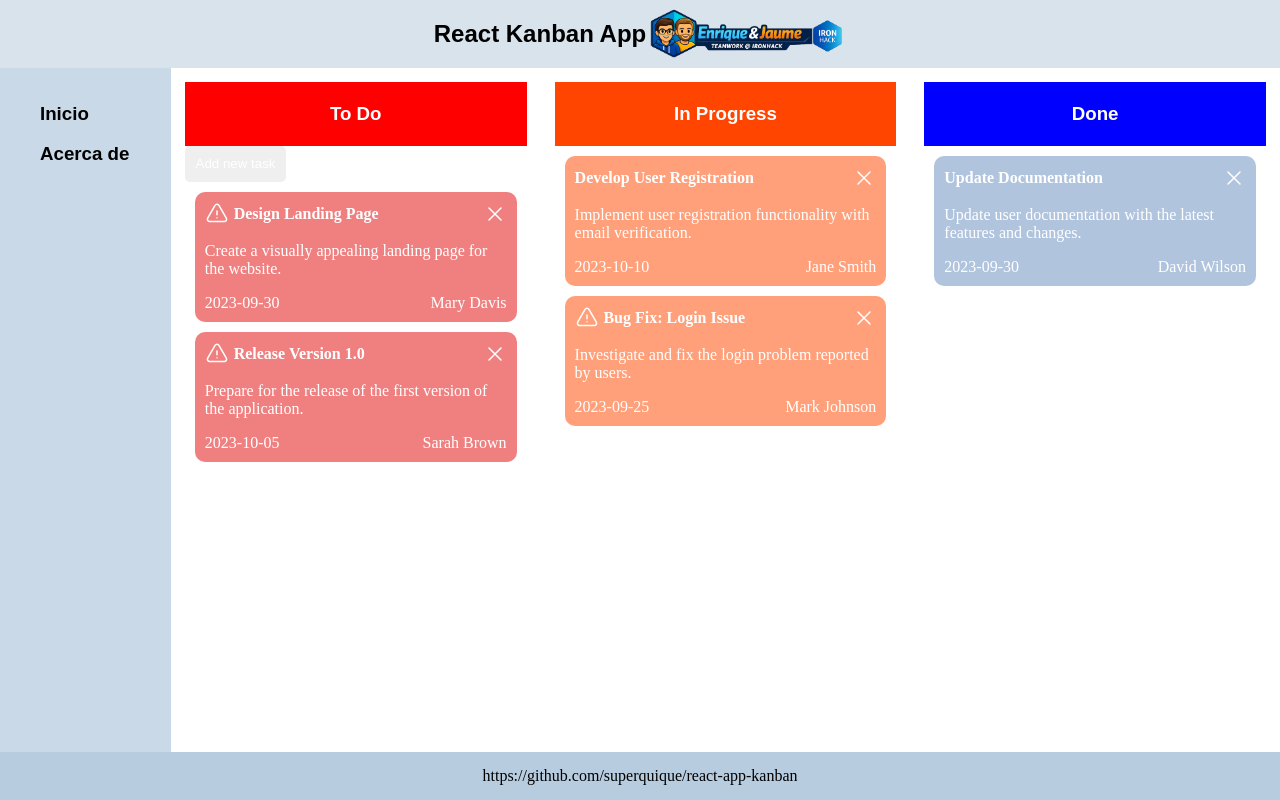
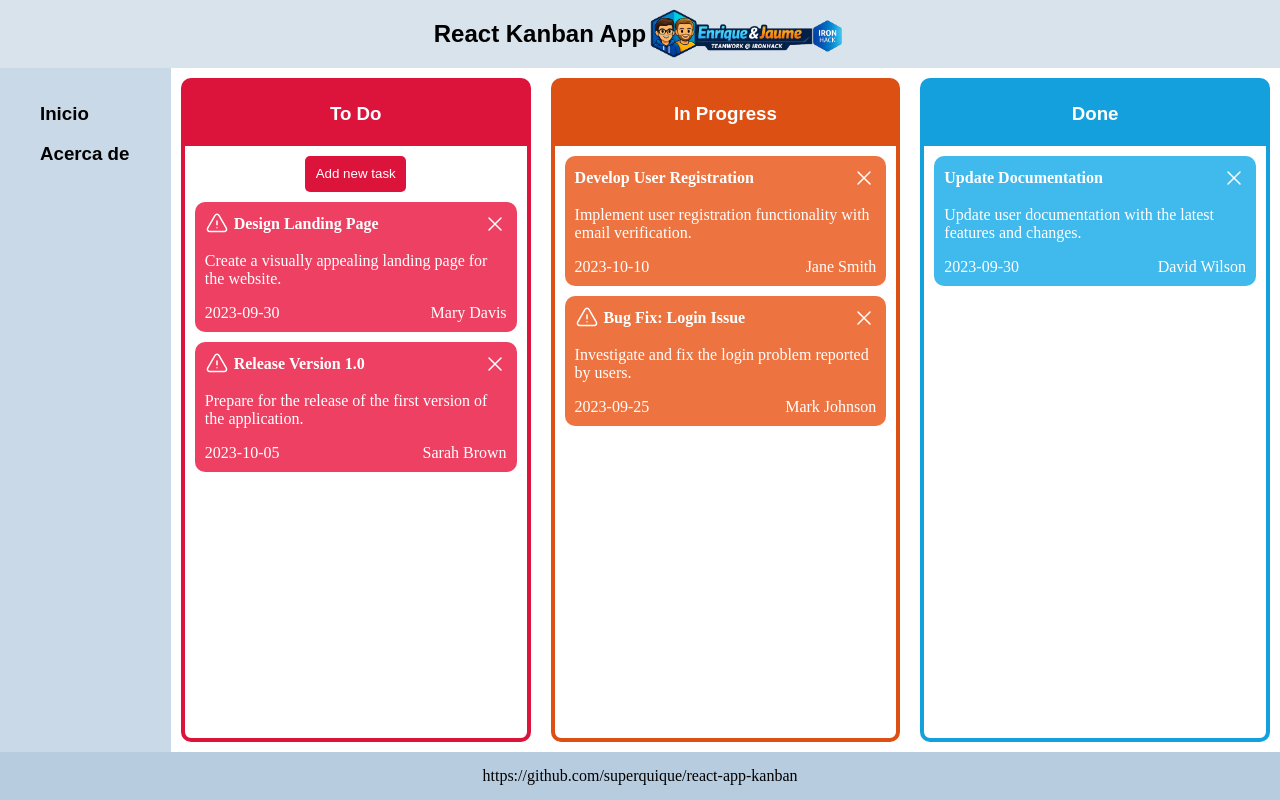
Before and after one commit to superquique/react-app-kanban, a React (Vite) app: page / in a window 1280 px wide. Built offline with nearby package versions, Linux system fonts and the light colour scheme.

Commit message:
feat: add dragable functionality and close buttons

```diff
--- a/package.json
+++ b/package.json
@@ -11,6 +11,8 @@
   },
   "dependencies": {
     "react": "^19.2.0",
+    "react-dnd": "^16.0.1",
+    "react-dnd-html5-backend": "^16.0.1",
     "react-dom": "^19.2.0",
     "react-router-dom": "^7.13.1"
   },
--- a/src/components/AddTask.jsx
+++ b/src/components/AddTask.jsx
@@ -111,7 +111,8 @@ function AddTask ({ onCreate, onToggleForm }) {
                     />
                 </label>
 
-                <button>Add new task</button>
+                <button type="submit" >Add new task</button>
+                <button onClick={onToggleForm}>Cancel</button>
             </form>
         </div>
     )
--- a/src/components/Column.jsx
+++ b/src/components/Column.jsx
@@ -1,19 +1,44 @@
+import { useDrop } from 'react-dnd'
 import Task from "./Task";
 
 function Column (props) {
+
+    const moveTask = (taskId) => {
+        const filteredTask = props.taskList.find((task) => {
+            return task.id === taskId;
+        })
+
+        filteredTask.status = props.columnType;
+
+        console.log(filteredTask);
+
+        props.onUpdate(filteredTask);
+
+    }
+
+    const [collectedProps, drop] = useDrop(() => ({
+        accept: 'TASK',
+        drop: (item) => moveTask(item.id)
+    }))
 
     const filteredTasks = props.taskList.filter((task) => {
         return task.status === props.columnType;
     })
 
+
     return (
-        <div className="column" style={{backgroundColor: props.bgColorContent}}>
+        <div ref={drop} className="column" style={{
+            backgroundColor: props.bgColorConten,
+            borderColor: props.bgColorTitle
+            }}>
             <h3 style={{backgroundColor: props.bgColorTitle}}>
                 {props.columnType}
             </h3>
 
             { props.columnType === "To Do" &&
-                <button onClick={ props.onToggleForm }>Add new task</button>
+                <div id="add-task-button">
+                    <button style={{backgroundColor: props.bgColorTitle}} onClick={ props.onToggleForm }>Add new task</button>
+                </div>
             }
 
             { filteredTasks &&
--- a/src/components/Task.jsx
+++ b/src/components/Task.jsx
@@ -1,8 +1,20 @@
 import { Link } from "react-router-dom";
+import { useDrag } from 'react-dnd'
 
 function Task (props) {
+    const [{ isDragging }, drag, dragPreview] = useDrag(() => ({
+		// "type" is required. It is used by the "accept" specification of drop targets.
+        type: 'TASK',
+            // The collect function utilizes a "monitor" instance (see the Overview for what this is)
+            // to pull important pieces of state from the DnD system.
+        item: {id: props.taskDetails.id},
+        collect: (monitor) => ({
+            isDragging: monitor.isDragging()
+        })
+    }))
+
     return (
-        <div className="task" style={{backgroundColor: props.bgColor}}>
+        <div ref={drag} className="task" style={{backgroundColor: props.bgColor}}>
             { props.taskDetails &&
             <>
                 <div className="task-header">
@@ -39,6 +51,7 @@ function Task (props) {
             </>
             }
         </div>
+
     )
 }
 
--- a/src/pages/DashboardPage.jsx
+++ b/src/pages/DashboardPage.jsx
@@ -1,6 +1,8 @@
 import { useState } from "react";
 import Column from "../components/Column";
 import AddTask from "../components/AddTask";
+import { DndProvider } from 'react-dnd'
+import { HTML5Backend } from 'react-dnd-html5-backend'
 
 function DashboardPage (props) {
 
@@ -19,28 +21,33 @@ function DashboardPage (props) {
                 />
             }
 
+            <DndProvider backend={HTML5Backend}>
                 <Column
-                bgColorTitle="red"
-                bgColorTask="lightCoral"
+                    bgColorTitle={props.taskColors["To Do"][0]}
+                    bgColorTask={props.taskColors["To Do"][1]}
                     taskList={props.taskList}
                     columnType="To Do"
                     deleteTaskCallback={props.onDelete}
                     onToggleForm={toggleForm}
+                    onUpdate={props.onUpdate}
                 />
                 <Column
-                bgColorTitle="orangeRed"
-                bgColorTask="lightSalmon"
+                    bgColorTitle={props.taskColors["In Progress"][0]}
+                    bgColorTask={props.taskColors["In Progress"][1]}
                     taskList={props.taskList}
                     columnType="In Progress"
                     deleteTaskCallback={props.onDelete}
+                    onUpdate={props.onUpdate}
                 />
                 <Column
-                bgColorTitle="blue"
-                bgColorTask="lightSteelBlue"
+                    bgColorTitle={props.taskColors["Done"][0]}
+                    bgColorTask={props.taskColors["Done"][1]}
                     taskList={props.taskList}
                     columnType="Done"
                     deleteTaskCallback={props.onDelete}
+                    onUpdate={props.onUpdate}
                 />
+            </DndProvider>
         </>
     )
 }
--- a/src/pages/TaskDetailsPage.jsx
+++ b/src/pages/TaskDetailsPage.jsx
@@ -1,7 +1,7 @@
 import { useState } from "react";
-import { useNavigate, useParams } from "react-router-dom";
+import { Link, useNavigate, useParams } from "react-router-dom";
 
-function TaskDetailsPage ({ taskArr, onUpdate }) {
+function TaskDetailsPage ({ taskArr, onUpdate, taskColors }) {
     const {taskId} = useParams();
     const taskDetails = taskArr.find((task) => {
         return task.id === taskId
@@ -38,12 +38,25 @@ function TaskDetailsPage ({ taskArr, onUpdate }) {
         navigate("/");
     }
 
+    const borderColor = taskColors[status][0];
+    const bgColor = taskColors[status][1];
+
     return (
+
         <div className="task-page">
             { taskDetails &&
-            <div className="task-detail-card">
-
-                <form onSubmit={handleSubmit} className="form">
+            <div className="task-detail-card" >
+                <form onSubmit={handleSubmit} className="form" style={{
+                    backgroundColor: bgColor,
+                    borderColor: borderColor
+                }}>
+                    <Link to="/">
+                        <div className="task-header-child" onClick={() => {}}>
+                            <svg width="24px" height="24px" xmlns="http://www.w3.org/2000/svg" fill="none" viewBox="0 0 24 24" strokeWidth={1.5} stroke="currentColor" className="size-6">
+                                <path strokeLinecap="round" strokeLinejoin="round" d="M6 18 18 6M6 6l12 12" />
+                            </svg>
+                        </div>
+                    </Link>
                     <label>
                         Title
                         <input
@@ -120,8 +133,11 @@ function TaskDetailsPage ({ taskArr, onUpdate }) {
                         />
                     </label>
 
-                    <button>Save</button>
+                    <button style={{
+                        backgroundColor: borderColor
+                    }}>Save</button>
                 </form>
+
                 {/* <div className="task-header-detail">
                     <div className="task-header-child">
                         <h2>
```
Also changed, not shown: 1 other file (tests, documents, lock files or other folders). Lines whose indentation alone changed are shown as unchanged.
